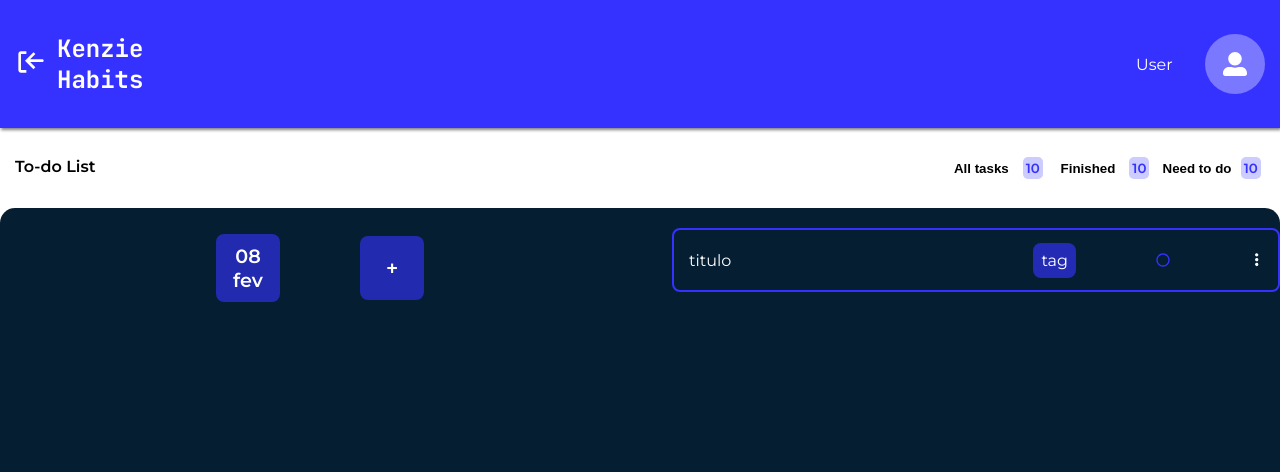
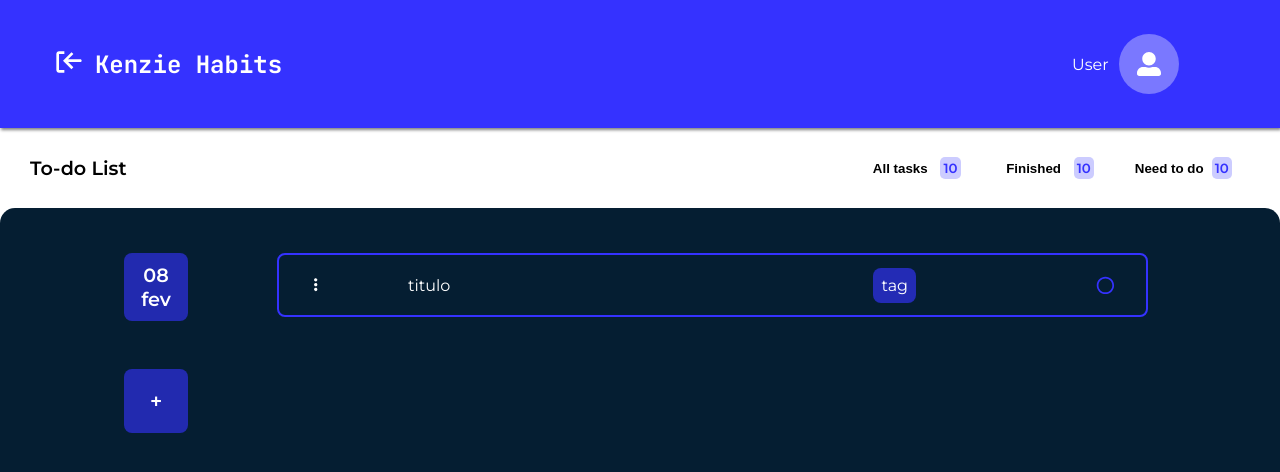
Before and after one commit to sara-lins/kenzie-habits-app, a Next.js app: page /dashboard in a window 1280 px wide. Shown: the top 472 px of the page. Built offline with nearby package versions, Linux system fonts and the light colour scheme.

Commit message:
feat: adding css on page

```diff
--- a/components/cardsTasks/index.tsx
+++ b/components/cardsTasks/index.tsx
@@ -23,6 +23,9 @@ const CardTasks = ({ data }: IDataCard) => {
 
   return (
     <Card className={montserrat.className} state={isChecked}>
+      <button>
+        <SlOptionsVertical />
+      </button>
       <p className="titleCard">titulo</p>
       <div>
         <p className="tagCard">tag</p>
@@ -32,9 +35,6 @@ const CardTasks = ({ data }: IDataCard) => {
         >
           {isChecked ? <MdRadioButtonChecked /> : <MdRadioButtonUnchecked />}
         </button>
-        <button>
-          <SlOptionsVertical />
-        </button>
       </div>
     </Card>
   );
--- a/components/nav/index.tsx
+++ b/components/nav/index.tsx
@@ -13,7 +13,9 @@ const Nav = () => {
   return (
     <NavContainer state={homeState} className={jetbrais.className}>
       <div className="containerButtonMobile">
-        <p className={montserrat.className}>To-do List</p>
+        <p id="titleNavMobile" className={montserrat.className}>
+          To-do List
+        </p>
         <details>
           <summary className={montserrat.className}>{homeState}</summary>
           <Button title="All tasks" />
@@ -22,7 +24,9 @@ const Nav = () => {
         </details>
       </div>
       <div className="containerButtonDesktop">
-        <p className={montserrat.className}>To-do List</p>
+        <p id="titleNavDesktop" className={montserrat.className}>
+          To-do List
+        </p>
         <div>
           <Button title="All tasks" />
           <Button title="Finished" />
--- a/styles/card.style.ts
+++ b/styles/card.style.ts
@@ -9,7 +9,7 @@ export const Card = styled.div<ICardStyle>`
   justify-content: space-between;
   align-items: center;
   padding: 0px 15px 0px 15px;
-  width: 90%;
+  width: 100%;
   height: 4rem;
 
   border-radius: 8px;
@@ -75,11 +75,34 @@ export const Card = styled.div<ICardStyle>`
           `};
   }
 
-  @media (min-width: 490px) {
-    width: 100%;
+  @media (max-width: 490px) {
+    width: 85%;
 
-    .containerAllTasks {
-      flex-direction: row;
+    .titleCard {
+      width: 40%;
     }
   }
+
+  @media (min-width: 700px) {
+    width: 90%;
+    padding: 0px 30px 0px 30px;
+
+    div {
+      width: 30%;
+      justify-content: space-between;
+    }
+
+    .titleCard {
+      width: 47%;
+    }
+
+    .buttonCheck {
+      width: 1.3rem;
+      font-size: 1.3rem;
+    }
+
+    /* .containerAllTasks {
+      flex-direction: row;
+    } */
+  }
 `;
--- a/styles/dashboard.style.ts
+++ b/styles/dashboard.style.ts
@@ -8,9 +8,14 @@ export const ContainerDashboard = styled.div`
     display: flex;
     justify-content: center;
     align-items: center;
-    gap: 5rem;
+    gap: 3rem;
     width: 100%;
     height: 5rem;
+
+    p,
+    button {
+      font-weight: 600;
+    }
 
     p {
       display: flex;
@@ -54,19 +59,27 @@ export const ContainerDashboard = styled.div`
     border-radius: 15px 15px 0 0;
     background-color: var(--blue-dark);
 
-    .containerData {
-      p,
-      button {
-        font-weight: 600;
-      }
-    }
-
     .containerCards {
       display: flex;
       justify-content: center;
-      width: 95%;
+      width: 100%;
 
       overflow-y: scroll;
+      scrollbar-width: thin;
+      scrollbar-color: var(--blue-light);
+
+      &::-webkit-scrollbar {
+        width: 6px;
+      }
+
+      &::-webkit-scrollbar-track {
+        background: transparent;
+      }
+
+      &::-webkit-scrollbar-thumb {
+        background-color: var(--blue-light);
+        border-radius: 20px;
+      }
     }
   }
 
@@ -96,12 +109,35 @@ export const ContainerDashboard = styled.div`
 
   @media (min-width: 490px) {
     .containerAllTasks {
+      padding: 35px 45px 0 45px;
+    }
+  }
+
+  @media (min-width: 700px) {
+    .containerAllTasks {
       flex-direction: row;
       justify-content: space-evenly;
+      padding: 45px 36px 0 36px;
+    }
+
+    .containerFinishedTasks,
+    .containerNeedToDoTasks {
+      padding-top: 45px;
+    }
+
+    .containerData {
+      display: flex;
+      flex-direction: column;
+      justify-content: flex-start;
+      padding-left: 5rem;
+      width: 11rem;
+      height: 15rem;
     }
 
     .containerCards {
-      width: 60%;
+      width: 50%;
+      height: 30rem;
+      padding-right: 3rem;
     }
   }
 `;
--- a/styles/globals.css
+++ b/styles/globals.css
@@ -9,6 +9,22 @@
   box-sizing: border-box;
   padding: 0;
   margin: 0;
+
+  scrollbar-width: thin;
+  scrollbar-color: var(--blue-dark);
+
+  &::-webkit-scrollbar {
+    width: 6px;
+  }
+
+  &::-webkit-scrollbar-track {
+    background: red;
+  }
+
+  &::-webkit-scrollbar-thumb {
+    background-color: var(--blue-light);
+    border-radius: 20px;
+  }
 }
 
 html,
--- a/styles/header.style.ts
+++ b/styles/header.style.ts
@@ -13,9 +13,9 @@ export const HeaderApp = styled.header`
 
   .containerLogo {
     display: flex;
-    justify-content: space-between;
+    justify-content: center;
     align-items: center;
-    width: 12rem;
+    width: 20rem;
     padding-left: 15px;
     gap: 10px;
 
@@ -27,10 +27,16 @@ export const HeaderApp = styled.header`
 
   .containerUser {
     display: flex;
-    justify-content: space-between;
+    justify-content: center;
     align-items: center;
-    width: 10rem;
     padding-right: 15px;
+    width: 18rem;
+    gap: 10px;
+
+    p {
+      display: flex;
+      flex-wrap: wrap;
+    }
 
     div {
       display: flex;
@@ -49,10 +55,14 @@ export const HeaderApp = styled.header`
     }
   }
 
-  @media (min-width: 661px) {
+  @media (min-width: 700px) {
     .containerUser {
-      width: 9rem;
-      gap: 10px;
+      width: 23%;
+      padding-right: none;
+    }
+
+    .containerLogo {
+      padding-left: none;
     }
   }
 `;
--- a/styles/nav.style.ts
+++ b/styles/nav.style.ts
@@ -13,10 +13,6 @@ export const NavContainer = styled.div<INavStyle>`
 
   button {
     display: flex;
-    justify-content: space-evenly;
-    align-items: center;
-    padding: 10px;
-    width: 100%;
 
     font-weight: 600;
     border: none;
@@ -25,8 +21,6 @@ export const NavContainer = styled.div<INavStyle>`
 
     p {
       border-radius: 5px;
-      margin-left: 5px;
-      padding: 3px;
       color: var(--blue-light);
       background-color: #3532ff40;
     }
@@ -35,11 +29,31 @@ export const NavContainer = styled.div<INavStyle>`
   .containerButtonMobile {
     display: flex;
     justify-content: space-between;
-    padding: 25px 15px 0 15px;
+    padding: 25px 20px 0 20px;
     width: 100%;
     height: 80%;
 
-    p {
+    font-weight: 600;
+    border: none;
+    background-color: transparent;
+    cursor: pointer;
+
+    button {
+      justify-content: space-between;
+      align-items: center;
+      padding: 10px 15px;
+      width: 100%;
+
+      p {
+        margin-left: 5px;
+        padding: 3px;
+      }
+    }
+
+    #titleNavMobile {
+      width: 8rem;
+      text-align: center;
+      font-size: 1.2rem;
       font-weight: 600;
     }
   }
@@ -65,7 +79,7 @@ export const NavContainer = styled.div<INavStyle>`
     font-weight: 600;
   }
 
-  @media (min-width: 490px) {
+  @media (min-width: 560px) {
     button {
       padding: 0;
     }
@@ -78,16 +92,32 @@ export const NavContainer = styled.div<INavStyle>`
       display: flex;
       width: 100%;
       justify-content: space-between;
-      padding: 0 15px 0 15px;
+      padding: 0px 30px 0 30px;
 
-      p {
+      button {
+        justify-content: space-evenly;
+        align-items: center;
+        padding: 10px 15px;
+        width: 100%;
+
+        p {
+          margin-left: 5px;
+          padding: 3px;
+        }
+      }
+
+      #titleNavDesktop {
+        display: flex;
+        justify-content: center;
+        align-items: center;
+        font-size: 1.2rem;
         font-weight: 600;
       }
 
       div {
         display: flex;
         justify-content: space-between;
-        width: 20rem;
+        width: 25rem;
       }
     }
   }
```
